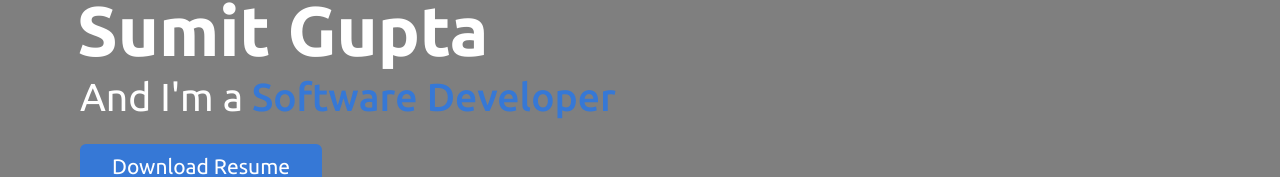
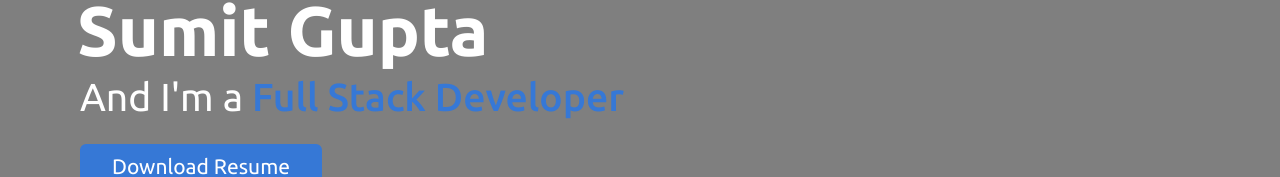
Before and after one commit to hisumitgupta/Portfolio-Website, a plain HTML site: page index.html in a window 1280 px wide. Shown: the part 326-503 px from the top of the page. Drawn offline with nearby package versions, Linux system fonts and the light colour scheme.

Commit message:
Update index.html

```diff
--- a/index.html
+++ b/index.html
@@ -40,7 +40,7 @@
             <div class="home-content">
                 <div class="text-1">Hello, my name is</div>
                 <div class="text-2">Sumit Gupta</div>
-                <div class="text-3">And I'm a <span>Software Developer</span></div>
+                <div class="text-3">And I'm a <span>Full Stack Developer</span></div>
                 <a href="resume/Sumit_Gupta_Resume_2022.pdf" download="SumitGuptaResume.pdf">Download Resume</a>
             </div>
         </div>
```
